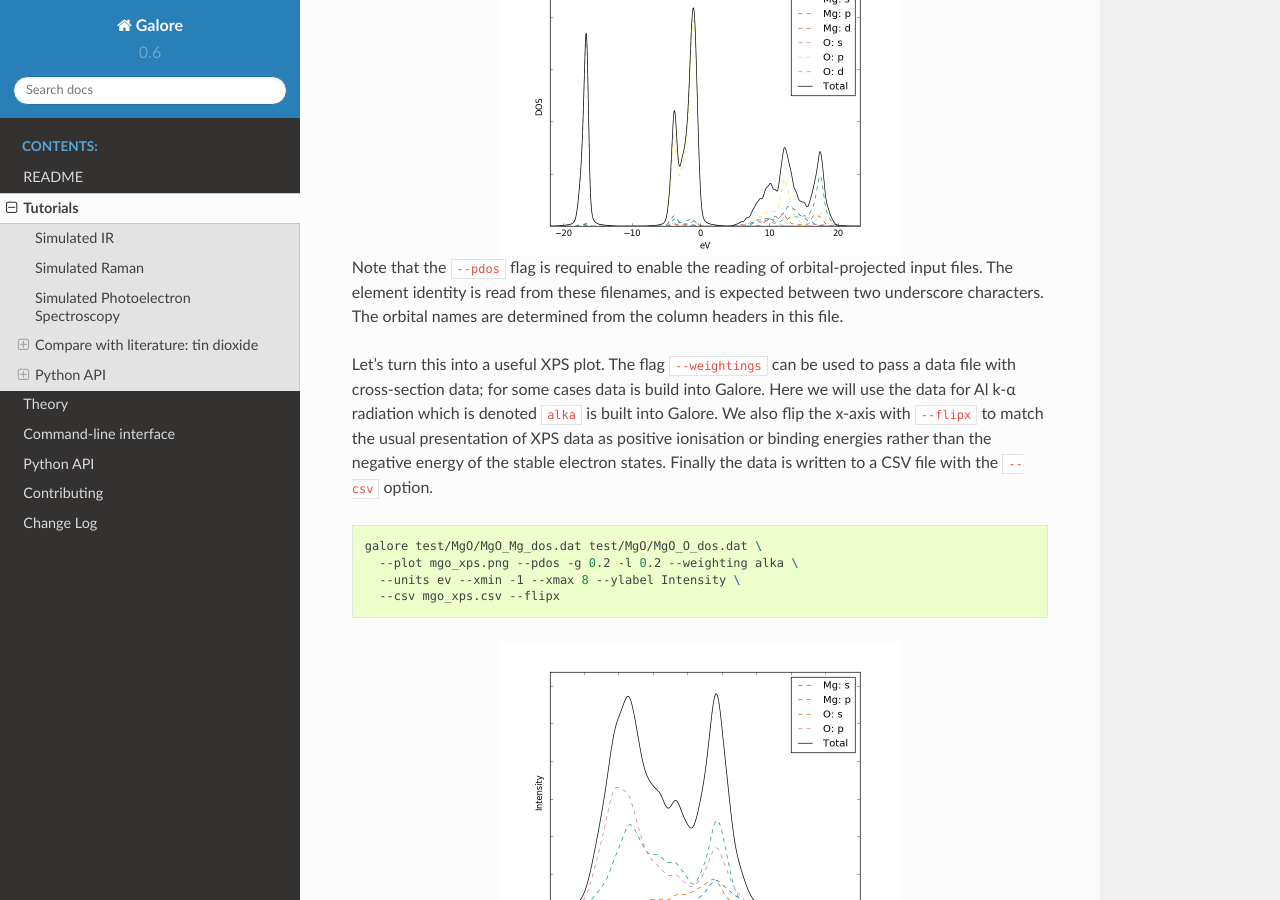
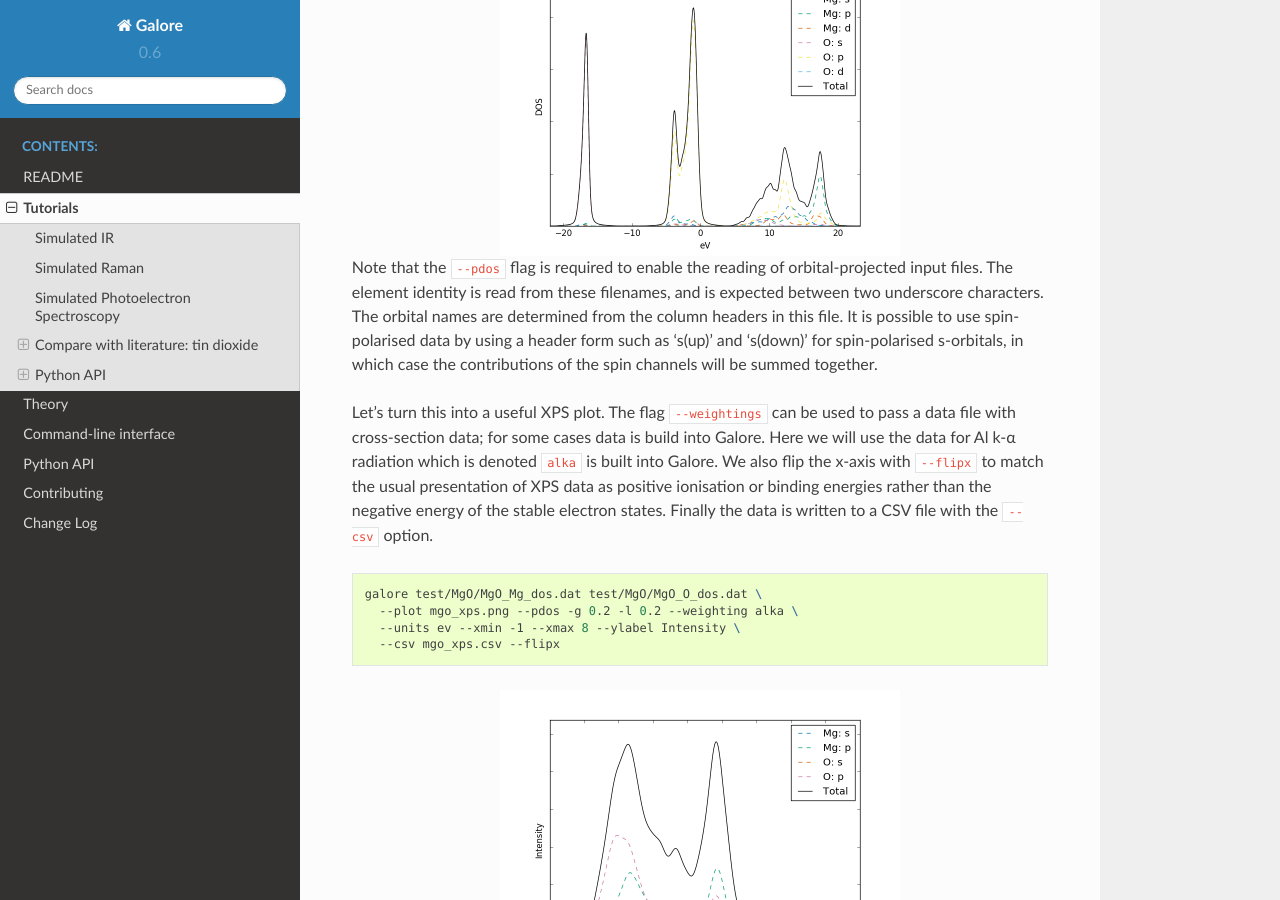
Before and after one commit to SMTG-Bham/galore, a Sphinx documentation site: the page built from docs/source/tutorials.rst, in a window 1280 px wide and 900 px high, scrolled down 3474 px. Built offline with Sphinx 7.4.7 and the Read the Docs theme 2.0.0, drawn with Linux system fonts in a browser that asks for light colours.

Commit message:
DOC: Add a comment on spin-polarised .dat files to tutorial

```diff
--- a/docs/source/tutorials.rst
+++ b/docs/source/tutorials.rst
@@ -166,6 +166,9 @@ orbital-projected input files.  The element identity is read from
 these filenames, and is expected between two underscore
 characters. The orbital names are determined from the column headers
 in this file.
+It is possible to use spin-polarised data by using a header form such
+as 's(up)' and 's(down)' for spin-polarised s-orbitals, in which case
+the contributions of the spin channels will be summed together.
 
 Let's turn this into a useful XPS plot. The flag ``--weightings`` can
 be used to pass a data file with cross-section data; for some cases
```
